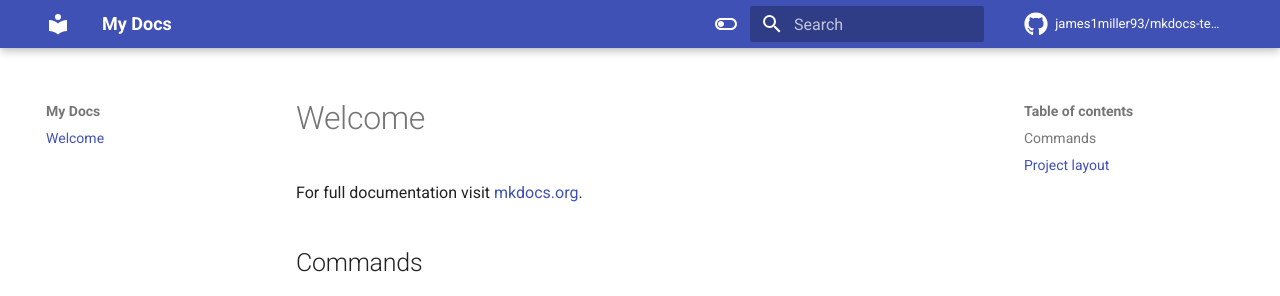
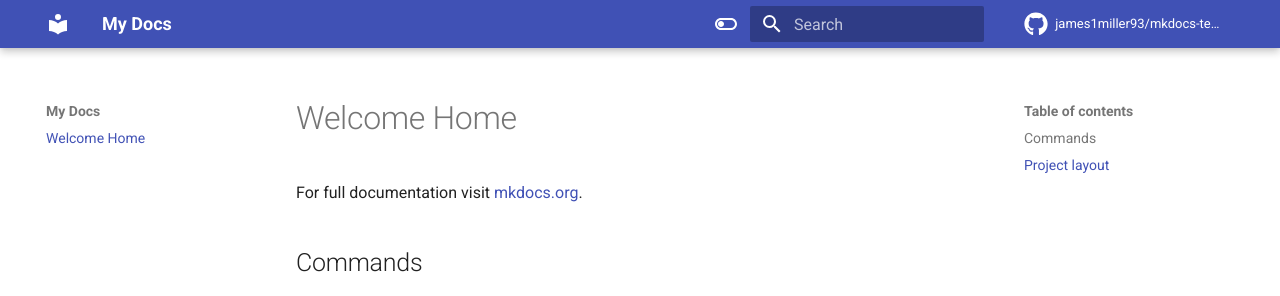
Before and after one commit to james1miller93/mkdocs-testing, an MkDocs documentation site: the page built from docs/index.md, in a window 1280 px wide. Shown: the top 296 px of the page. Built offline with MkDocs 1.6.1 and Material for MkDocs 9.7.7, drawn with Linux system fonts in a browser that asks for light colours; comment, search, counter and statistics services are not loaded.

Commit message:
Update index.md

```diff
--- a/docs/index.md
+++ b/docs/index.md
@@ -1,4 +1,4 @@
-# Welcome
+# Welcome Home
 
 For full documentation visit [mkdocs.org](https://www.mkdocs.org).
 
```
